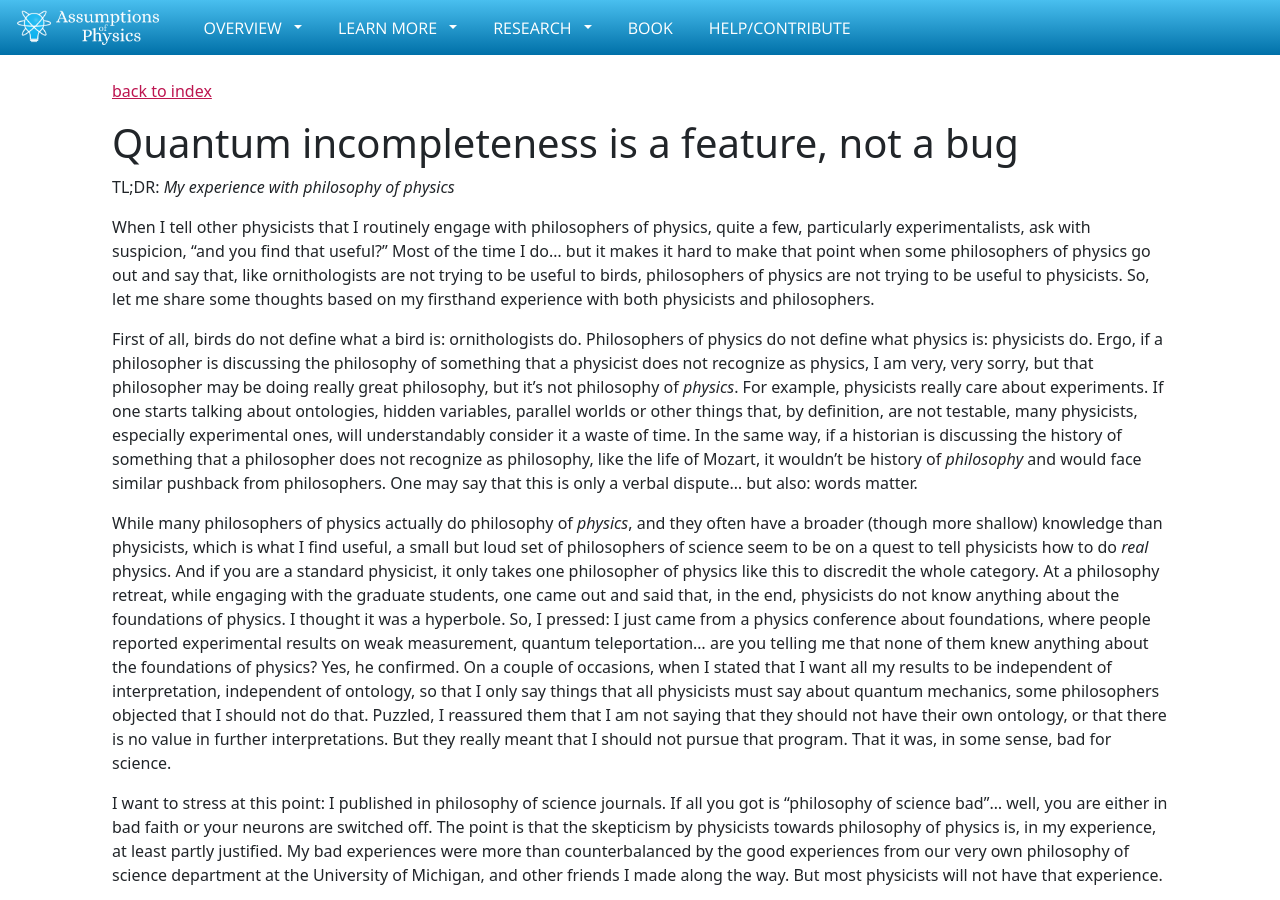
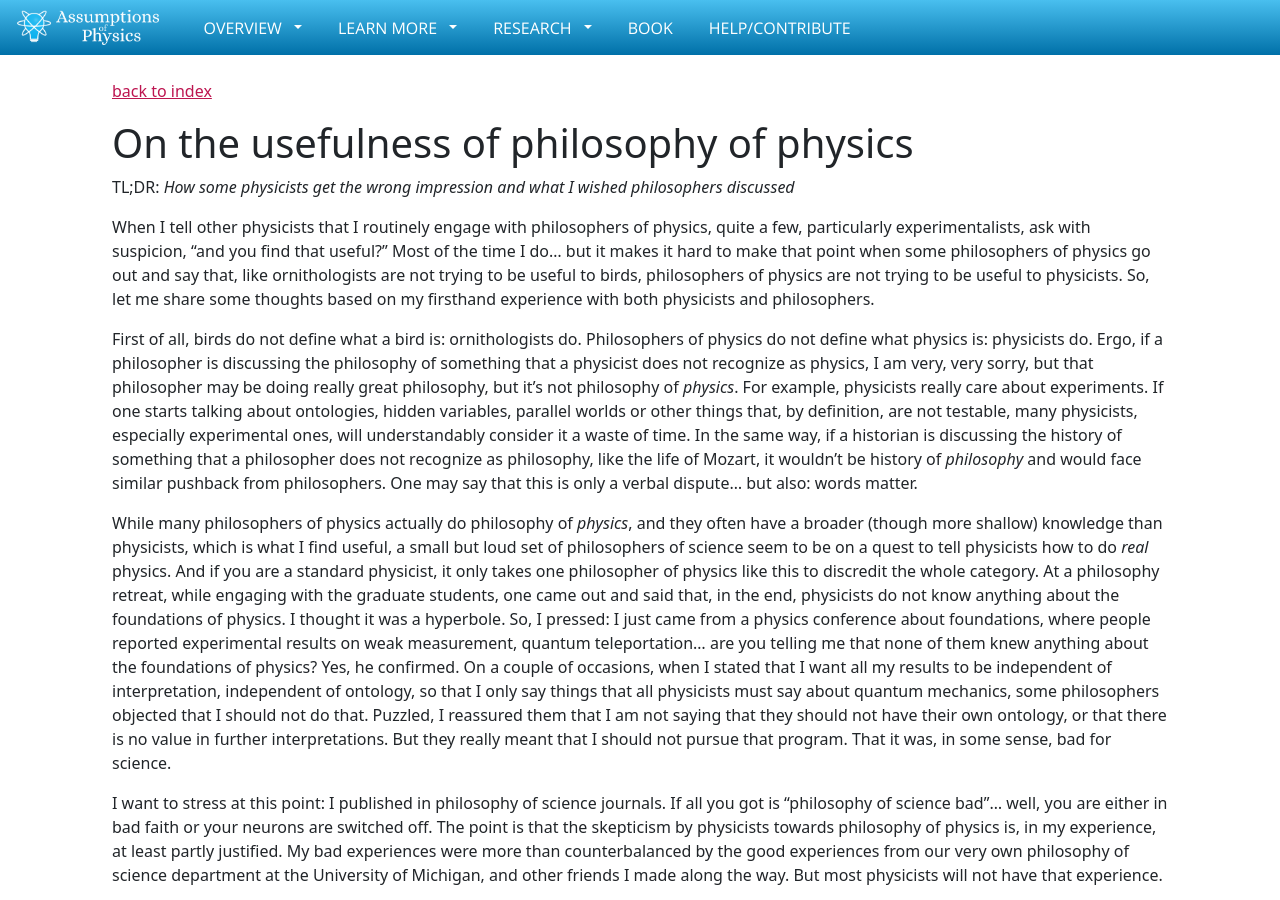
Before and after one commit to assumptionsofphysics/assumptionsofphysics.github.io, a Jekyll site: the page built from _essays/2025-10-15-philosophy-and-physics.md, in a window 1280 px wide and 900 px high. Built offline with Jekyll 4.4.1, drawn with Linux system fonts in a browser that asks for light colours; nearby versions of some CDN libraries; some web fonts are replaced.

Commit message:
Changed title and summary

```diff
--- a/_essays/2025-10-15-philosophy-and-physics.md
+++ b/_essays/2025-10-15-philosophy-and-physics.md
@@ -1,7 +1,7 @@
 ---
-title: Quantum incompleteness is a feature, not a bug
-summary: My experience with philosophy of physics
-category: Sociology of academia
+title: On the usefulness of philosophy of physics
+summary: How some physicists get the wrong impression and what I wished philosophers discussed
+category: Philosophy of Physics
 tags: [Philosophy of Physics]
 draft: true
 ---
```
